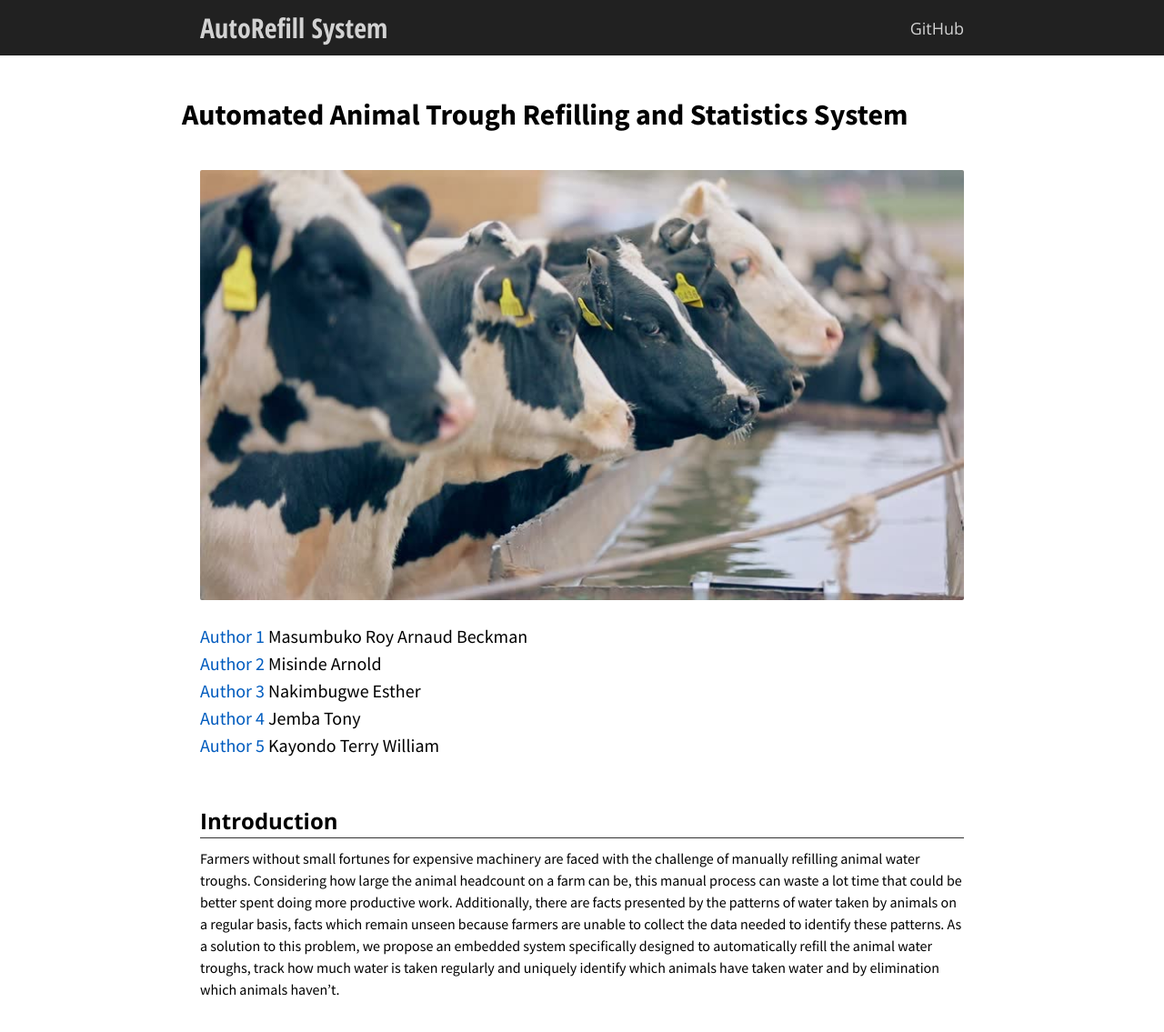
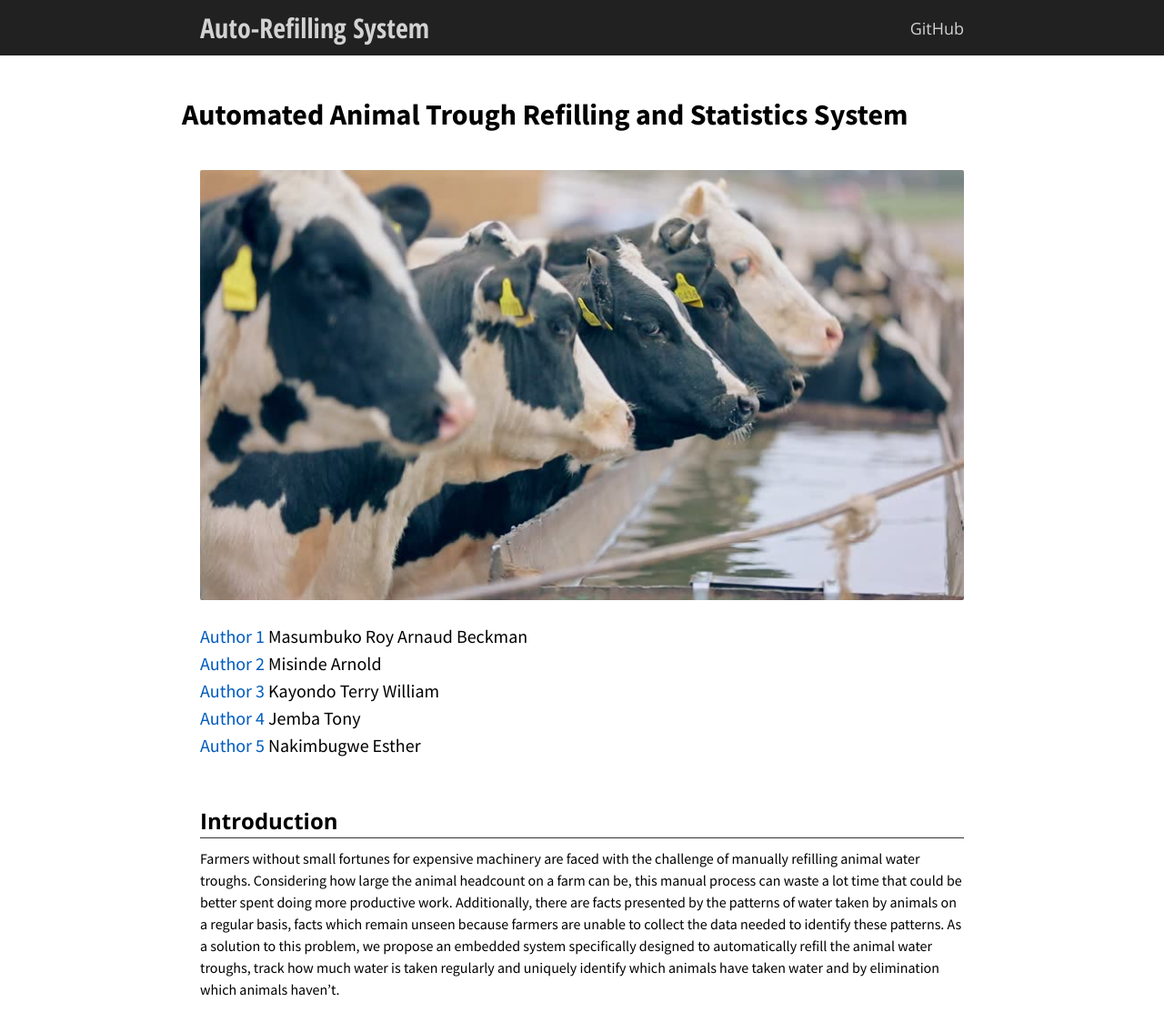
Before and after one commit to Ultron7/ultron, a plain HTML site: page index.html in a window 1280 px wide. Shown: the top 1135 px of the page at 91% size. Drawn offline with nearby package versions, Linux system fonts and the light colour scheme; no server answers.

Commit message:
Update index.html

```diff
--- a/index.html
+++ b/index.html
@@ -26,7 +26,7 @@
   	<div class="menu">
   <div class="menu-table flex-row-space-between">
     <div class="logo flex-row-center">
-      <a href="index.html">AutoRefill System</a>
+      <a href="index.html">Auto-Refilling System</a>
     </div>
     <a class="menu-button" tabindex="0" href="javascript:void(0)">
       <img src="img/menu.png">
@@ -50,9 +50,9 @@
             <p class="text text-large">
               <a target="_blank" href="javascript:void(0)">Author 1</a> Masumbuko Roy Arnaud Beckman<br>
               <a target="_blank" href="javascript:void(0)">Author 2</a> Misinde Arnold<br>
-              <a target="_blank" href="javascript:void(0)">Author 3</a> Nakimbugwe Esther<br>
+              <a target="_blank" href="javascript:void(0)">Author 3</a> Kayondo Terry William<br>
               <a target="_blank" href="javascript:void(0)">Author 4</a> Jemba Tony<br>
-              <a target="_blank" href="javascript:void(0)">Author 5</a> Kayondo Terry William<br>
+              <a target="_blank" href="javascript:void(0)">Author 5</a> Nakimbugwe Esther<br>
             </p>
           </div>
         </div>
```
